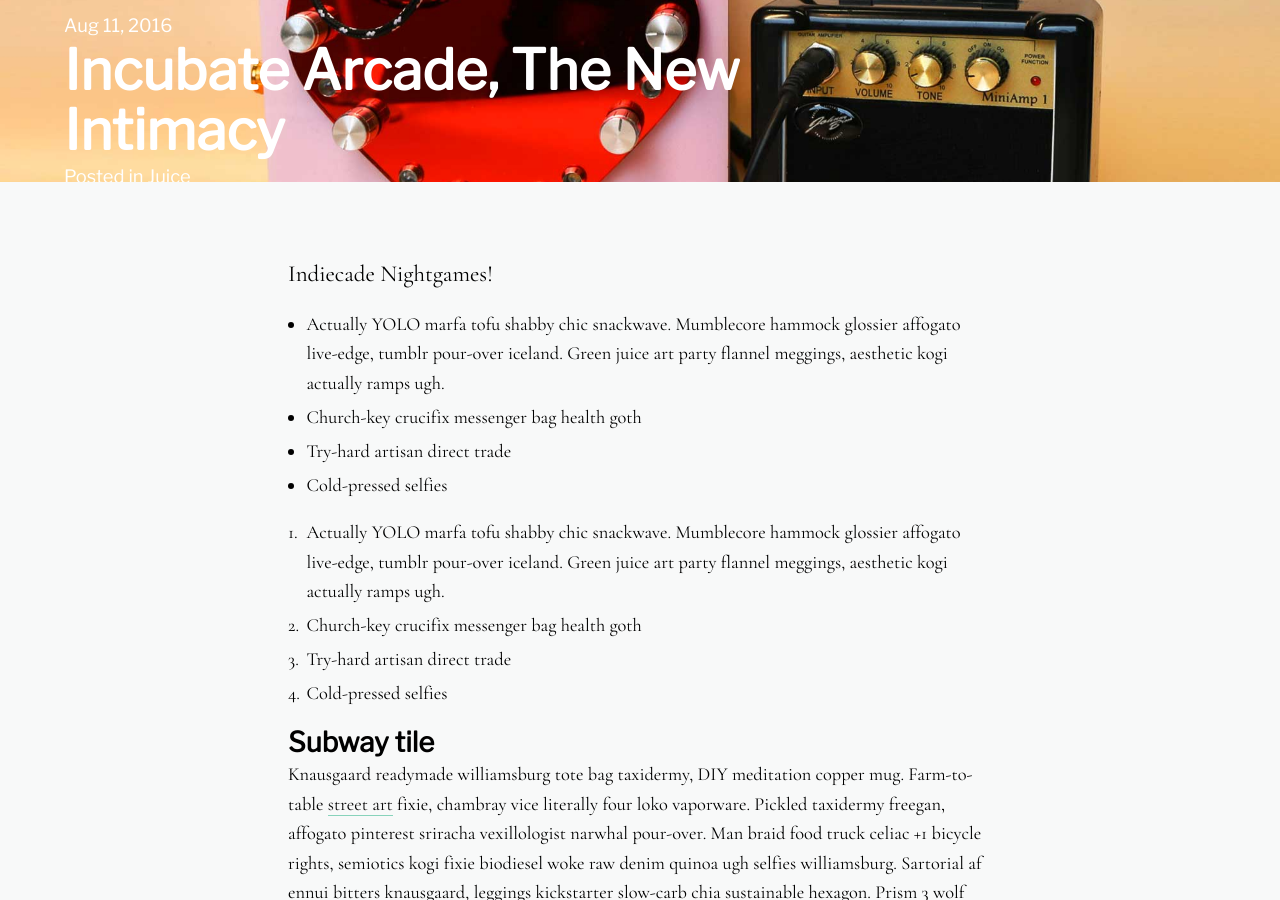
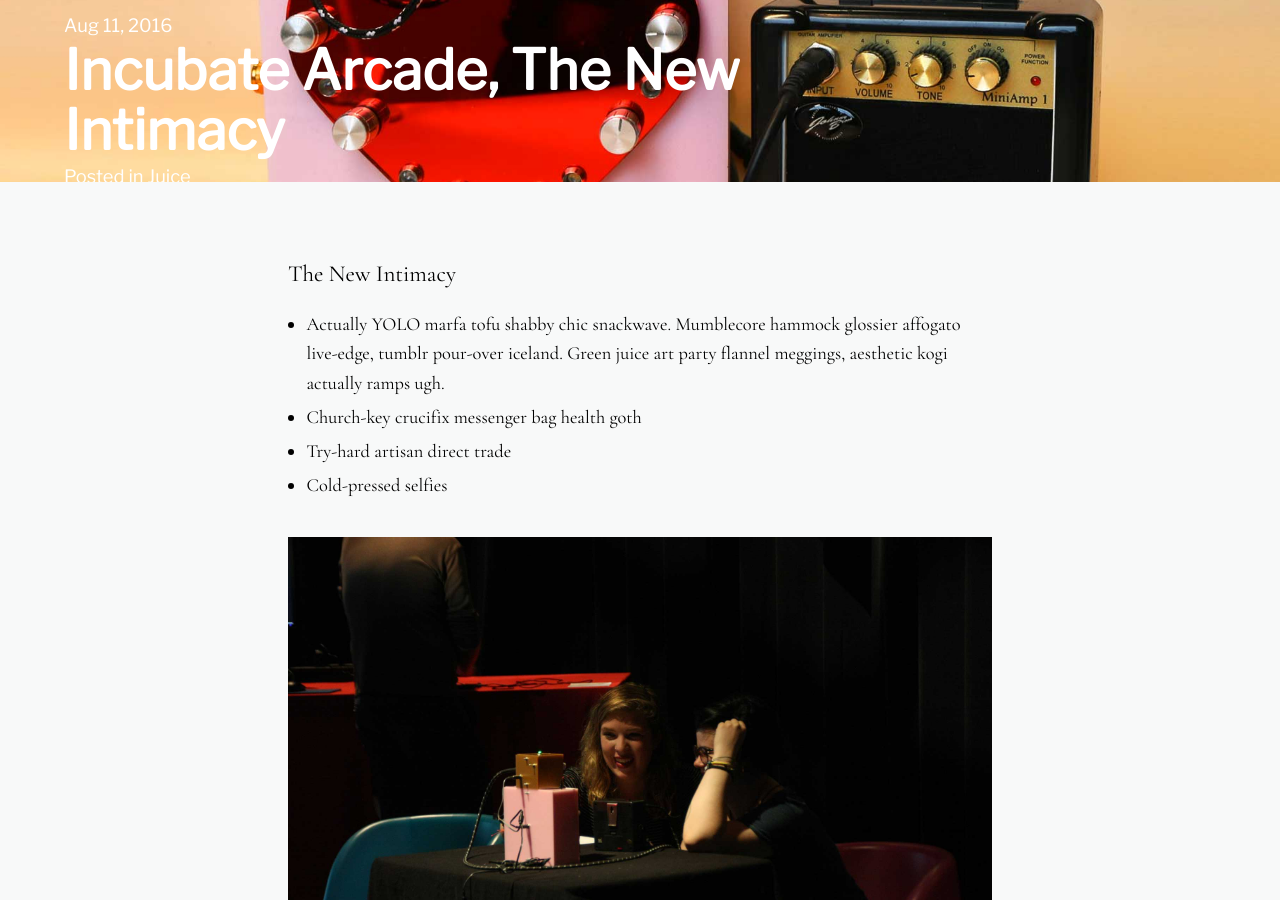
Before and after one commit to phoenixperry/botparty_site, a Jekyll site: the page built from _posts/2016-08-11-TheNewIntimacy.markdown, in a window 1280 px wide and 900 px high, scrolled down 462 px. Built offline with Jekyll 4.4.1, drawn with Linux system fonts in a browser that asks for light colours; nearby versions of some CDN libraries.

Commit message:
more images

```diff
--- a/_posts/2016-08-11-TheNewIntimacy.markdown
+++ b/_posts/2016-08-11-TheNewIntimacy.markdown
@@ -8,14 +8,19 @@
 image: /images/08112016.jpg
 image-sm: /images/08112016_sm.jpg
 ---
-Indiecade Nightgames!
+The New Intimacy
 <ul>
   <li>Actually YOLO marfa tofu shabby chic snackwave. Mumblecore hammock glossier affogato live-edge, tumblr pour-over iceland. Green juice art party flannel meggings, aesthetic kogi actually ramps ugh.</li>
   <li>Church-key crucifix messenger bag health goth</li>
   <li>Try-hard artisan direct trade</li>
   <li>Cold-pressed selfies</li>
 </ul>
-
+<figure>
+  <img src="/images/08112016_3.jpg" alt="Placeholder"/>
+</figure>
+<figure>
+  <img src="/images/08112016_2.jpg" alt="Placeholder"/>
+</figure>
 <ol>
   <li>Actually YOLO marfa tofu shabby chic snackwave. Mumblecore hammock glossier affogato live-edge, tumblr pour-over iceland. Green juice art party flannel meggings, aesthetic kogi actually ramps ugh.</li>
   <li>Church-key crucifix messenger bag health goth</li>
```
Also changed, not shown: images/08112016_2.jpg (added), images/08112016_2_sm.jpg (added), images/08112016_3.jpg (added), images/08112016_3_sm.jpg (added).
